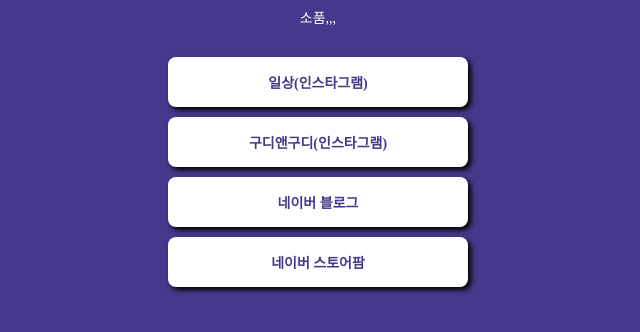
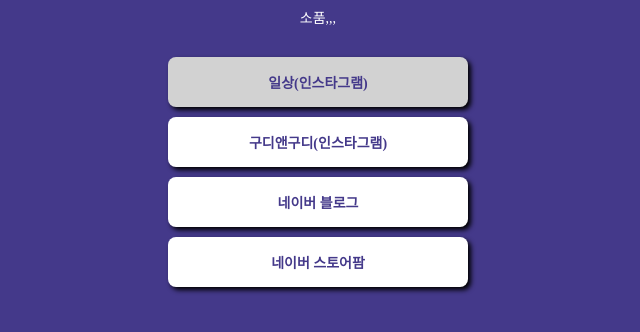
Before and after one commit to kotaeeun/mapage, a plain HTML site: page index.html in a window 1280 px wide. In both pictures the pointer is over the link "일상(인스타그램)". Shown: the part 196-528 px from the top of the page, without its empty margins (322-962 px from the left). Drawn offline with Linux system fonts and the light colour scheme; a web font is replaced by a local one.

Commit message:
Update index.html

```diff
--- a/index.html
+++ b/index.html
@@ -75,7 +75,7 @@ body {
     box-shadow: 3px 3px 5px 0px black;
 }
 .wrap > a:hover {
-    background-color: #2d2d2;
+    background-color: #d2d2d2;
 }
         </style>
     </head>
```
